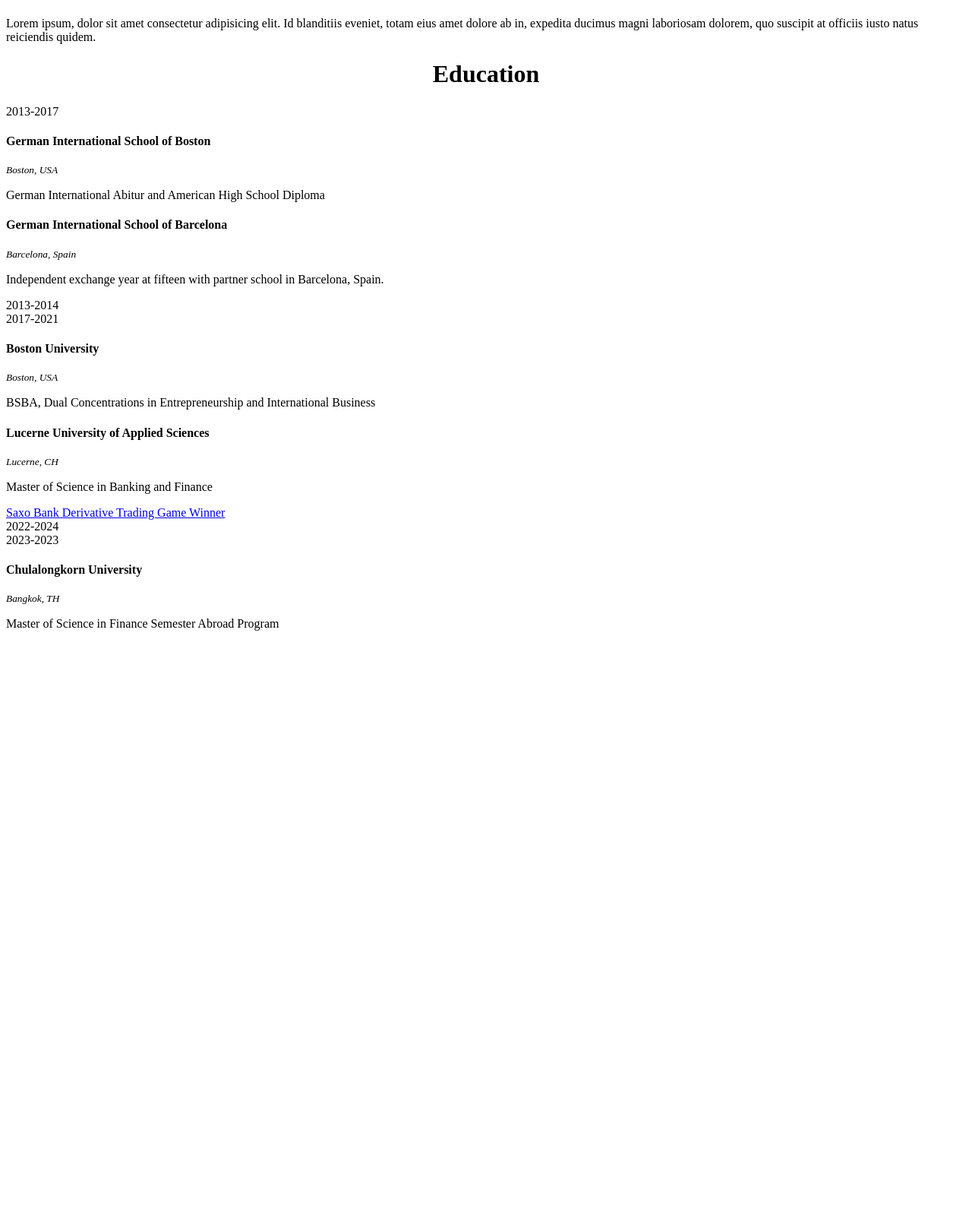
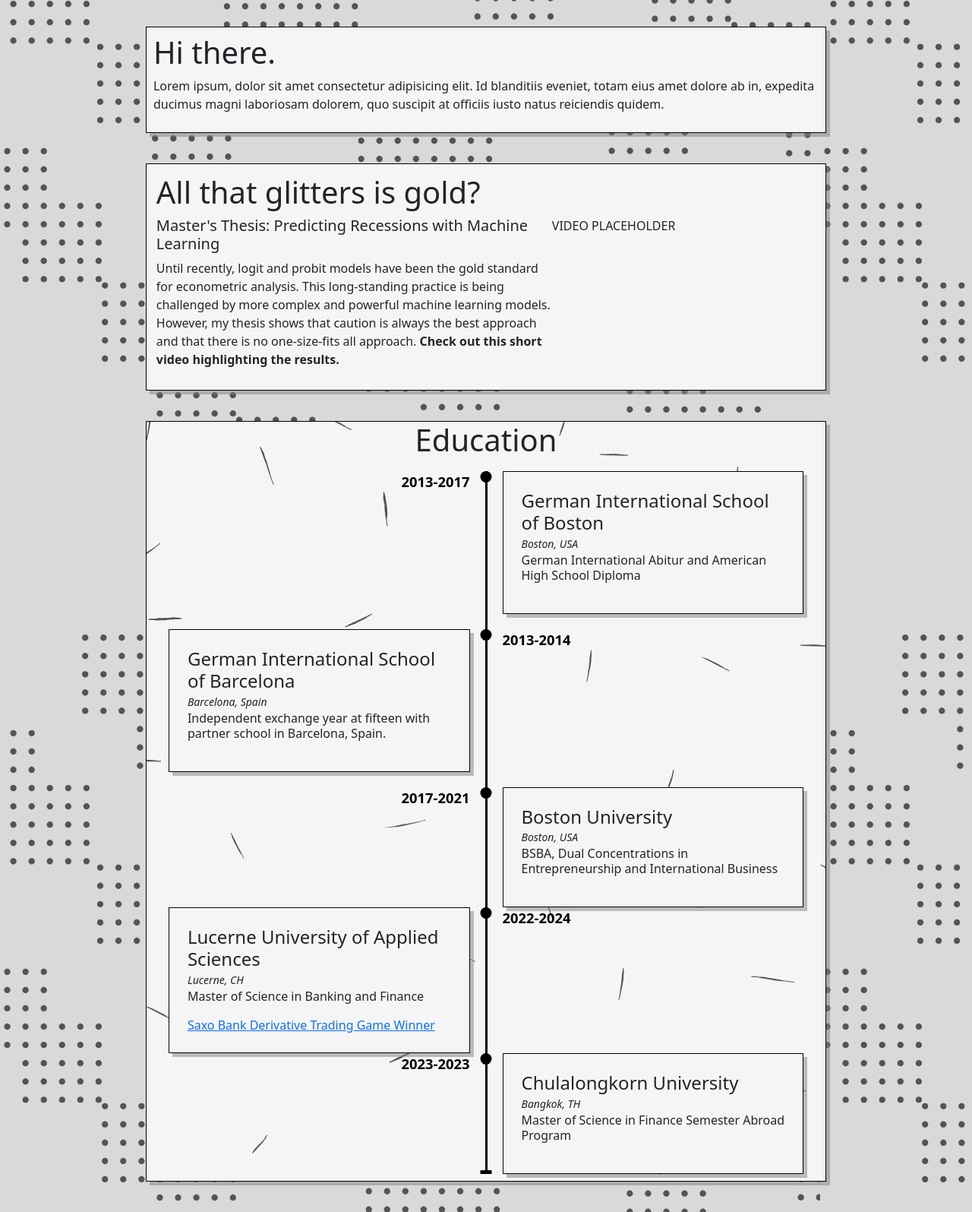
Before and after one commit to jpbruehw/personal-site, a Flask app: page / in a window 1280 px wide. Shown: the part 353-1948 px from the top of the page at 76% size. Before the commit the page ends 1183 px from the top, so only its background shows below. Run offline with Flask 3, Linux system fonts and the light colour scheme; some libraries are stand-ins or nearby versions.

Commit message:
added favicon and master's thesis section

```diff
--- a/static/css/home.css
+++ b/static/css/home.css
@@ -29,8 +29,8 @@
 }
 
 .intro-description {
-  margin-top: 2vh;
-  margin-bottom: 2vh;
+  margin-top: 5vh;
+  margin-bottom: 5vh;
   background-color: whitesmoke;
   width: 70vw;
   border: 1px solid black;
@@ -46,13 +46,13 @@
   width: 70vw;
   background-image: url("../assets/education-timeline-v2.svg");
   border: black 1px solid;
+  box-shadow: 5px 5px 0px rgba(128, 128, 128, 0.5);
 }
 
 #education-timeline-container {
   padding: 1%;
   display: grid;
   grid-template-columns: 1fr 3px 1fr;
-  box-shadow: 5px 5px 0px rgba(128, 128, 128, 0.5);
 }
 
 .timeline__component {
--- a/static/css/master-thesis.css
+++ b/static/css/master-thesis.css
@@ -0,0 +1,24 @@
+.masters-thesis-container {
+  background-color: whitesmoke;
+  width: 70vw;
+  border: 1px solid black;
+  box-shadow: 5px 5px 0px rgba(128, 128, 128, 0.5);
+  padding: 1%;
+  margin-bottom: 5vh;
+}
+
+.thesis-description {
+  display: flex;
+  flex-direction: row;
+  flex-wrap: wrap;
+  justify-content: space-between;
+  align-items: flex-start;
+}
+
+.thesis-info {
+  width: 60%;
+}
+
+.thesis-video {
+  width: 40%;
+}
--- a/templates/base.html
+++ b/templates/base.html
@@ -3,6 +3,10 @@
   <head>
     <meta charset="UTF-8" />
     <meta name="viewport" content="width=device-width, initial-scale=1.0" />
+    <link
+      rel="shortcut icon"
+      href="{{ url_for('static', filename='favicon.ico') }}"
+    />
     <title>{% block title %}{{title}}{% endblock%}</title>
     <link
       rel="stylesheet"
@@ -11,12 +15,12 @@
     <link rel="stylesheet" href="../static/css/home.css" />
     <link rel="stylesheet" href="../static/css/navbar.css" />
     <link rel="stylesheet" href="../static/css/body.css" />
+    <link rel="stylesheet" href="../static/css/master-thesis.css" />
     <script src="https://unpkg.com/jquery"></script>
     <script src="https://cdnjs.cloudflare.com/ajax/libs/bootstrap/5.3.3/js/bootstrap.min.js"></script>
     <script src="https://cdnjs.cloudflare.com/ajax/libs/popper.js/2.11.8/umd/popper.min.js"></script>
   </head>
   <body>
-    {% include '/navbar.html' %} {% include '/' %} {% block content %}{%
-    endblock %}
+    {% include '/navbar.html' %} {% block content %} {% endblock %}
   </body>
 </html>
--- /dev/null
+++ b/templates/education-timeline.html
@@ -0,0 +1,86 @@
+<div class="education-timeline-section">
+  <h1 style="text-align: center">Education</h1>
+  <div id="education-timeline-container">
+    <div class="timeline__component">
+      <div class="timeline__date timeline__date--right">2013-2017</div>
+    </div>
+    <div class="timeline__middle">
+      <div class="timeline__point"></div>
+    </div>
+    <div class="timeline__component timeline__component--bg">
+      <h4 class="timeline__title">German International School of Boston</h4>
+      <small><i>Boston, USA</i></small>
+      <p class="timeline__paragraph">
+        German International Abitur and American High School Diploma
+      </p>
+    </div>
+
+    <div class="timeline__component timeline__component--bg">
+      <h4 class="timeline__title">German International School of Barcelona</h4>
+      <small><i>Barcelona, Spain</i></small>
+      <p class="timeline__paragraph">
+        Independent exchange year at fifteen with partner school in Barcelona,
+        Spain.
+      </p>
+    </div>
+    <div class="timeline__middle">
+      <div class="timeline__point"></div>
+    </div>
+    <div class="timeline__component">
+      <div class="timeline__date">2013-2014</div>
+    </div>
+    <div class="timeline__component timeline__component--bottom">
+      <div class="timeline__date timeline__date--right">2017-2021</div>
+    </div>
+    <div class="timeline__middle">
+      <div class="timeline__point"></div>
+    </div>
+    <div
+      class="timeline__component timeline__component--bottom timeline__component--bg"
+    >
+      <h4 class="timeline__title">Boston University</h4>
+      <small><i>Boston, USA</i></small>
+      <p class="timeline__paragraph">
+        BSBA, Dual Concentrations in Entrepreneurship and International Business
+      </p>
+    </div>
+    <div
+      class="timeline__component timeline__component--bottom timeline__component--bg"
+    >
+      <h4 class="timeline__title">Lucerne University of Applied Sciences</h4>
+      <small><i>Lucerne, CH</i></small>
+      <p class="timeline__paragraph">
+        Master of Science in Banking and Finance
+      </p>
+      <a
+        target="_blank"
+        href="https://www.linkedin.com/posts/mscbf_nextgeneration-saxobeinvested-activity-7039594445792509952-Cyzi?utm_source=share&utm_medium=member_desktop"
+        >Saxo Bank Derivative Trading Game Winner</a
+      >
+    </div>
+    <div class="timeline__middle">
+      <div class="timeline__point"></div>
+    </div>
+    <div class="timeline__component">
+      <div class="timeline__date">2022-2024</div>
+    </div>
+
+    <div class="timeline__component">
+      <div class="timeline__date timeline__date--right">2023-2023</div>
+    </div>
+    <div class="timeline__middle">
+      <div class="timeline__point"></div>
+      <div class="timeline__point final_timeline__point"></div>
+    </div>
+
+    <div
+      class="timeline__component timeline__component--bottom timeline__component--bg"
+    >
+      <h4 class="timeline__title">Chulalongkorn University</h4>
+      <small><i>Bangkok, TH</i></small>
+      <p class="timeline__paragraph">
+        Master of Science in Finance Semester Abroad Program
+      </p>
+    </div>
+  </div>
+</div>
--- a/templates/home.html
+++ b/templates/home.html
@@ -1,3 +1,4 @@
+{% extends 'base.html' %} {% block content %}
 <div class="homepage-container">
   <div class="opener-about-container">
     <div class="img-about">
@@ -18,93 +19,9 @@
       </p>
     </article>
   </div>
-  <div class="education-timeline-section">
-    <h1 style="text-align: center">Education</h1>
-    <div id="education-timeline-container">
-      <div class="timeline__component">
-        <div class="timeline__date timeline__date--right">2013-2017</div>
-      </div>
-      <div class="timeline__middle">
-        <div class="timeline__point"></div>
-      </div>
-      <div class="timeline__component timeline__component--bg">
-        <h4 class="timeline__title">German International School of Boston</h4>
-        <small><i>Boston, USA</i></small>
-        <p class="timeline__paragraph">
-          German International Abitur and American High School Diploma
-        </p>
-      </div>
-
-      <div class="timeline__component timeline__component--bg">
-        <h4 class="timeline__title">
-          German International School of Barcelona
-        </h4>
-        <small><i>Barcelona, Spain</i></small>
-        <p class="timeline__paragraph">
-          Independent exchange year at fifteen with partner school in Barcelona,
-          Spain.
-        </p>
-      </div>
-      <div class="timeline__middle">
-        <div class="timeline__point"></div>
-      </div>
-      <div class="timeline__component">
-        <div class="timeline__date">2013-2014</div>
-      </div>
-      <div class="timeline__component timeline__component--bottom">
-        <div class="timeline__date timeline__date--right">2017-2021</div>
-      </div>
-      <div class="timeline__middle">
-        <div class="timeline__point"></div>
-      </div>
-      <div
-        class="timeline__component timeline__component--bottom timeline__component--bg"
-      >
-        <h4 class="timeline__title">Boston University</h4>
-        <small><i>Boston, USA</i></small>
-        <p class="timeline__paragraph">
-          BSBA, Dual Concentrations in Entrepreneurship and International
-          Business
-        </p>
-      </div>
-      <div
-        class="timeline__component timeline__component--bottom timeline__component--bg"
-      >
-        <h4 class="timeline__title">Lucerne University of Applied Sciences</h4>
-        <small><i>Lucerne, CH</i></small>
-        <p class="timeline__paragraph">
-          Master of Science in Banking and Finance
-        </p>
-        <a
-          target="_blank"
-          href="https://www.linkedin.com/posts/mscbf_nextgeneration-saxobeinvested-activity-7039594445792509952-Cyzi?utm_source=share&utm_medium=member_desktop"
-          >Saxo Bank Derivative Trading Game Winner</a
-        >
-      </div>
-      <div class="timeline__middle">
-        <div class="timeline__point"></div>
-      </div>
-      <div class="timeline__component">
-        <div class="timeline__date">2022-2024</div>
-      </div>
-
-      <div class="timeline__component">
-        <div class="timeline__date timeline__date--right">2023-2023</div>
-      </div>
-      <div class="timeline__middle">
-        <div class="timeline__point"></div>
-        <div class="timeline__point final_timeline__point"></div>
-      </div>
-
-      <div
-        class="timeline__component timeline__component--bottom timeline__component--bg"
-      >
-        <h4 class="timeline__title">Chulalongkorn University</h4>
-        <small><i>Bangkok, TH</i></small>
-        <p class="timeline__paragraph">
-          Master of Science in Finance Semester Abroad Program
-        </p>
-      </div>
-    </div>
-  </div>
+  <!-- thesis description overview -->
+  {% include './master-thesis.html' %}
+  <!-- education timeline component -->
+  {% include './education-timeline.html' %}
 </div>
+{% endblock %}
--- a/templates/master-thesis.html
+++ b/templates/master-thesis.html
@@ -1,21 +1,17 @@
-{% extends 'base.html' %} {% block content %}
 <div class="masters-thesis-container">
   <h1>All that glitters is gold?</h1>
   <div class="thesis-description">
     <article class="thesis-info">
-      <h2>Master's Thesis: Predicting Recessions with Machine Learning</h2>
+      <h5>Master's Thesis: Predicting Recessions with Machine Learning</h5>
       <p>
         Until recently, logit and probit models have been the gold standard for
-        econometric analysis. However, this is being challenged by more complex
-        and powerful machine learning models. On the other hand, my thesis shows
-        that machine learning models are not better at predicting recessions in
-        a statistically significant way using common econometric metrics, at
-        least for now.
-        <em>Check out this short video highlighting the results.</em>
+        econometric analysis. This long-standing practice is being challenged by
+        more complex and powerful machine learning models. However, my thesis
+        shows that caution is always the best approach and that there is no
+        one-size-fits all approach.
+        <strong>Check out this short video highlighting the results.</strong>
       </p>
     </article>
+    <div class="thesis-video">VIDEO PLACEHOLDER</div>
   </div>
-  <div>VIDEO PLACEHOLDER</div>
 </div>
-
-{% endblock %}
```
Also changed, not shown: static/favicon.ico (added).
